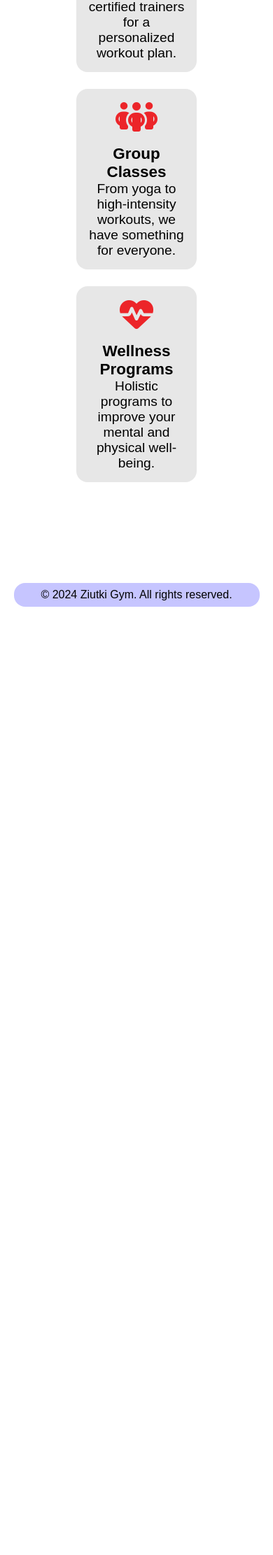
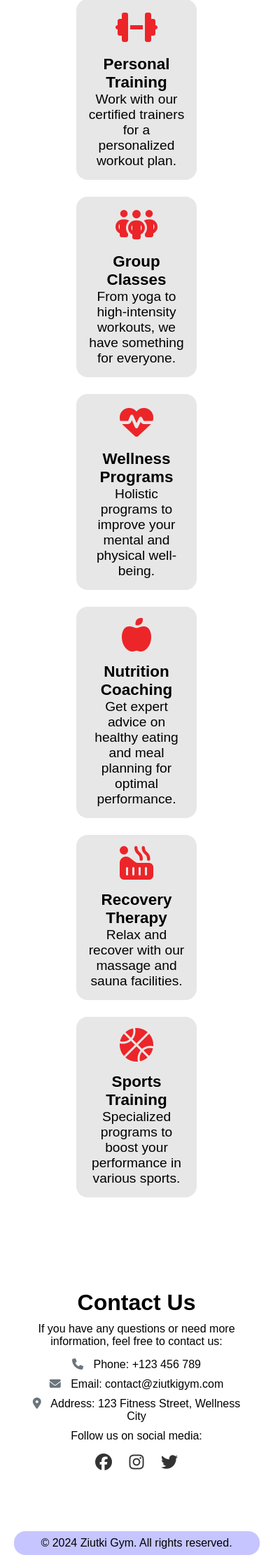
Before and after one commit to basiagaoskar/WDPAI, a PHP site: page /home in a window 390 px wide; the page is wider, and only the part inside the window is pictured. Shown: the part 2479-4701 px from the top of that part at 70% size. Before the commit the page ends 3346 px from the top of that part, so only its background shows below. Run offline with PHP 8.4, Linux system fonts and the light colour scheme; a stand-in replaces the project's code that opens the database connection; some libraries are stand-ins or nearby versions.

Commit message:
maintaining the session, logout + improved website look and layout

```diff
--- a/public/css/home-styles.css
+++ b/public/css/home-styles.css
@@ -4,8 +4,13 @@
     padding: 0;
 }
 
+html {
+    scroll-behavior: smooth;
+}
+
 body {
     font-family: 'Mulish', sans-serif;
+
 }
 
 .main-container {
@@ -121,6 +126,7 @@
     display: flex;
     justify-content: center;
     gap: 4rem;
+    flex-wrap: wrap;
 }
 
 .service {
@@ -136,6 +142,53 @@
     font-size: 3rem;
     color: #EC2529;
     margin-bottom: 1rem;
+}
+
+.contact {
+    margin-top: 5rem;
+    padding: 20px;
+    text-align: center;
+}
+
+.contact h2 {
+    font-size: 2rem;
+    margin-bottom: 10px;
+}
+
+.contact p {
+    font-size: 1rem;
+    margin-bottom: 15px;
+}
+
+.contact ul {
+    list-style-type: none;
+    padding: 0;
+    margin: 0;
+}
+
+.contact ul li {
+    font-size: 1rem;
+    margin: 10px 0;
+}
+
+.contact ul li i {
+    margin-right: 10px;
+    color: #6c757d;
+}
+
+.social-icons a {
+    margin: 0 10px;
+    color: #333;
+    font-size: 1.5rem;
+    text-decoration: none;
+}
+
+.social-icons a:hover {
+    color: #007bff;
+}
+
+.social-icons a:nth-child(2):hover {
+    color: #c13584;
 }
 
 footer {
@@ -179,7 +232,7 @@
 
 
 
-@media (max-width: 768px) {
+@media (max-width: 860px) {
 
     header {
         flex-direction: column;
@@ -205,7 +258,6 @@
     }
 
     .service-box {
-        flex-direction: column;
         align-items: center;
         gap: 1.5rem;
     }
@@ -241,4 +293,19 @@
     nav ul li a {
         font-size: 2rem;
     }
+
+    .contact{
+        margin-top: 2rem;
+    }
 }
+
+@media (max-width: 600px) {
+    .logo-and-text img{
+        display: none;
+    }
+
+    nav ul{
+        flex-direction: column;
+        gap: 1rem;
+    }
+}
--- a/public/index.php
+++ b/public/index.php
@@ -2,12 +2,31 @@
 
 require_once 'Routing.php';
 
-$path = trim($_SERVER['REQUEST_URI'], '/' );
+session_start();
+
+$timeout = 300;
+if (isset($_SESSION['last_activity']) && (time() - $_SESSION['last_activity'] > $timeout)) {
+    session_unset();
+    session_destroy();
+    header('Location: /login');
+    exit;
+}
+$_SESSION['last_activity'] = time();
+
+$path = trim($_SERVER['REQUEST_URI'], '/');
 $path = parse_url($path, PHP_URL_PATH);
 
-Routing::get('login', 'DefaultController');
+$protectedRoutes = ['workouts', ''];
+
+if (in_array($path, $protectedRoutes) && !isset($_SESSION['loggedin'])) {
+    header('Location: /login');
+    exit;
+}
+
+Routing::get('login', 'SecurityController');
+Routing::post('login', 'SecurityController');
+Routing::get('logout', 'SecurityController');
 Routing::get('workouts', 'DefaultController');
 Routing::get('home', 'DefaultController');
-Routing::post('login', 'SecurityController');
 
 Routing::run($path);
--- a/public/src/controllers/SecurityController.php
+++ b/public/src/controllers/SecurityController.php
@@ -31,10 +31,23 @@
                 return $this->render('login', ['messages'=> ['Wrong password!']]);
             }
 
+            session_start();
+            session_regenerate_id();
+            $_SESSION['loggedin'] = true;
+            $_SESSION['user_email'] = $user->getEmail();
+
             header("Location: /workouts");
             exit;
         }
         return $this->render('login');
 
     }
+    public function logout() {
+        session_start();
+        session_unset();
+        session_destroy();
+
+        header("Location: /login");
+        exit;
+    }
 }
--- a/public/views/home.php
+++ b/public/views/home.php
@@ -6,6 +6,7 @@
     <meta name="viewport" content="width=device-width, initial-scale=1.0">
     <link rel="stylesheet" href="https://cdnjs.cloudflare.com/ajax/libs/font-awesome/6.7.1/css/all.min.css"/>
     <link rel="stylesheet" type="text/css" href="/css/home-styles.css">
+    <link rel="icon" type="image/x-icon" href="../img/icon.ico">
     <title>Home Page</title>
 </head>
 <body>
@@ -19,8 +20,8 @@
                 <nav>
                     <ul>
                         <li><a href="#">Home</a></li>
-                        <li><a href="#about">Login</a></li>
-                        <li><a href="#services">About</a></li>
+                        <li><a href="login">Login</a></li>
+                        <li><a href="#about-us">About</a></li>
                         <li><a href="#contact">Contact</a></li>
                     </ul>
                 </nav>
@@ -38,7 +39,7 @@
         </section>
 
 
-        <section class="about-us">
+        <section class="about-us" id="about-us">
             <h2>About Us</h2>
             <p>At Ziutki Gym, we’re dedicated to helping you transform both your body and mind.
                 Our innovative facilities, expert trainers, and diverse fitness programs are
@@ -69,6 +70,40 @@
                     <h3>Wellness Programs</h3>
                     <p>Holistic programs to improve your mental and physical well-being.</p>
                 </div>
+                <div class="service">
+                    <i class="fa-solid fa-apple-whole"></i>
+                    <h3>Nutrition Coaching</h3>
+                     <p>Get expert advice on healthy eating and meal planning for optimal performance.</p>
+                </div>
+                <div class="service">
+                    <i class="fa-solid fa-hot-tub"></i>
+                    <h3>Recovery Therapy</h3>
+                    <p>Relax and recover with our massage and sauna facilities.</p>
+                </div>
+
+                <div class="service">
+                    <i class="fa-solid fa-basketball"></i>
+                    <h3>Sports Training</h3>
+                    <p>Specialized programs to boost your performance in various sports.</p>
+                </div>
+
+            </div>
+        </section>
+
+        <section class="contact" id="contact">
+            <h2>Contact Us</h2>
+            <p>If you have any questions or need more information, feel free to contact us:</p>
+            <ul>
+                <li><i class="fa-solid fa-phone"></i> Phone: +123 456 789</li>
+                <li><i class="fa-solid fa-envelope"></i> Email: contact@ziutkigym.com</li>
+                <li><i class="fa-solid fa-location-dot"></i> Address: 123 Fitness Street, Wellness City</li>
+            </ul>
+
+            <p>Follow us on social media:</p>
+            <div class="social-icons">
+                <a href=""><i class="fa-brands fa-facebook"></i></a>
+                <a href=""><i class="fa-brands fa-instagram"></i></a>
+                <a href=""><i class="fa-brands fa-twitter"></i></a>
             </div>
         </section>
 
--- a/public/views/login.php
+++ b/public/views/login.php
@@ -8,6 +8,7 @@
     <link rel="stylesheet" type="text/css" href="../css/login-styles.css">
     <meta charset="UTF-8">
     <meta name="viewport" content="width=device-width, initial-scale=1.0">
+    <link rel="icon" type="image/x-icon" href="../img/icon.ico">
     <title>Login Page</title>
 </head>
 <body>
```
Also changed, not shown: public/css/workouts-styles.css (+95 -1 lines), public/views/workouts.php (+8 -1 lines), public/img/icon.ico (added).
